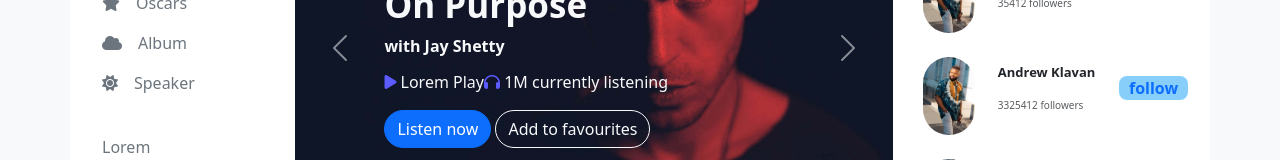
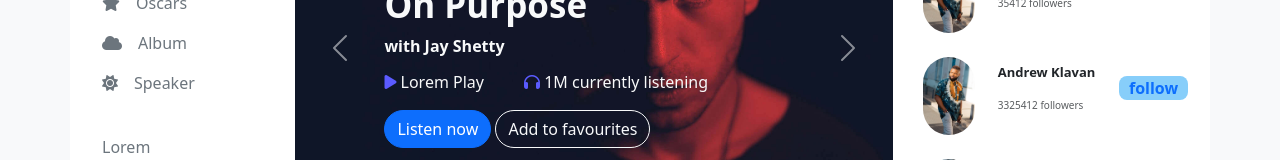
Before and after one commit to Menzamenza/podcast-coach, a plain HTML site: page index.html in a window 1280 px wide. Shown: the part 284-444 px from the top of the page. Drawn offline with nearby package versions, Linux system fonts and the light colour scheme.

Commit message:
feedback

```diff
--- a/style.css
+++ b/style.css
@@ -1,4 +1,4 @@
- *{
+*{
     box-sizing: border-box;
     margin: 0;
     padding: 0;
@@ -132,6 +132,10 @@
 .searc{
     margin-top: 10px;
 }
+.gape{
+    display: flex;
+    gap: 40px;
+}
 @media screen and (max-width:768px){
    .media{
     display: flex;
```
